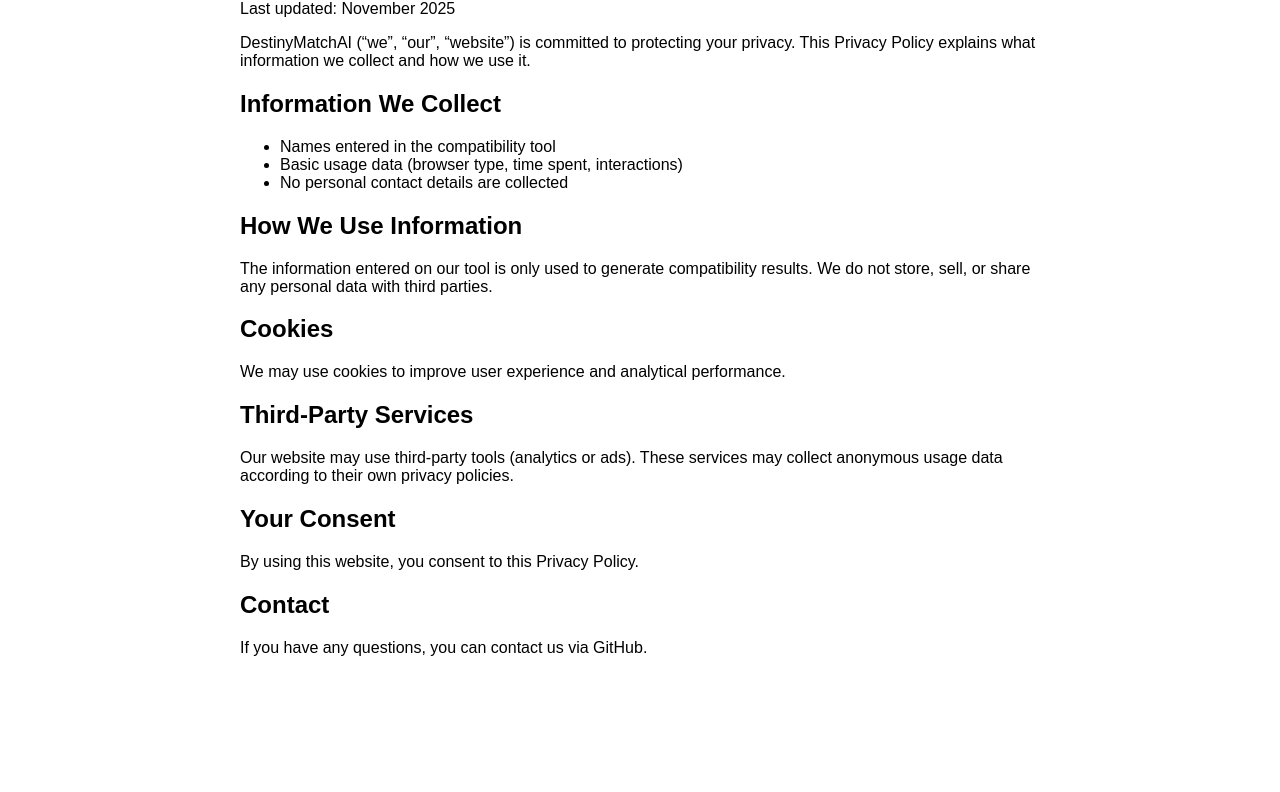
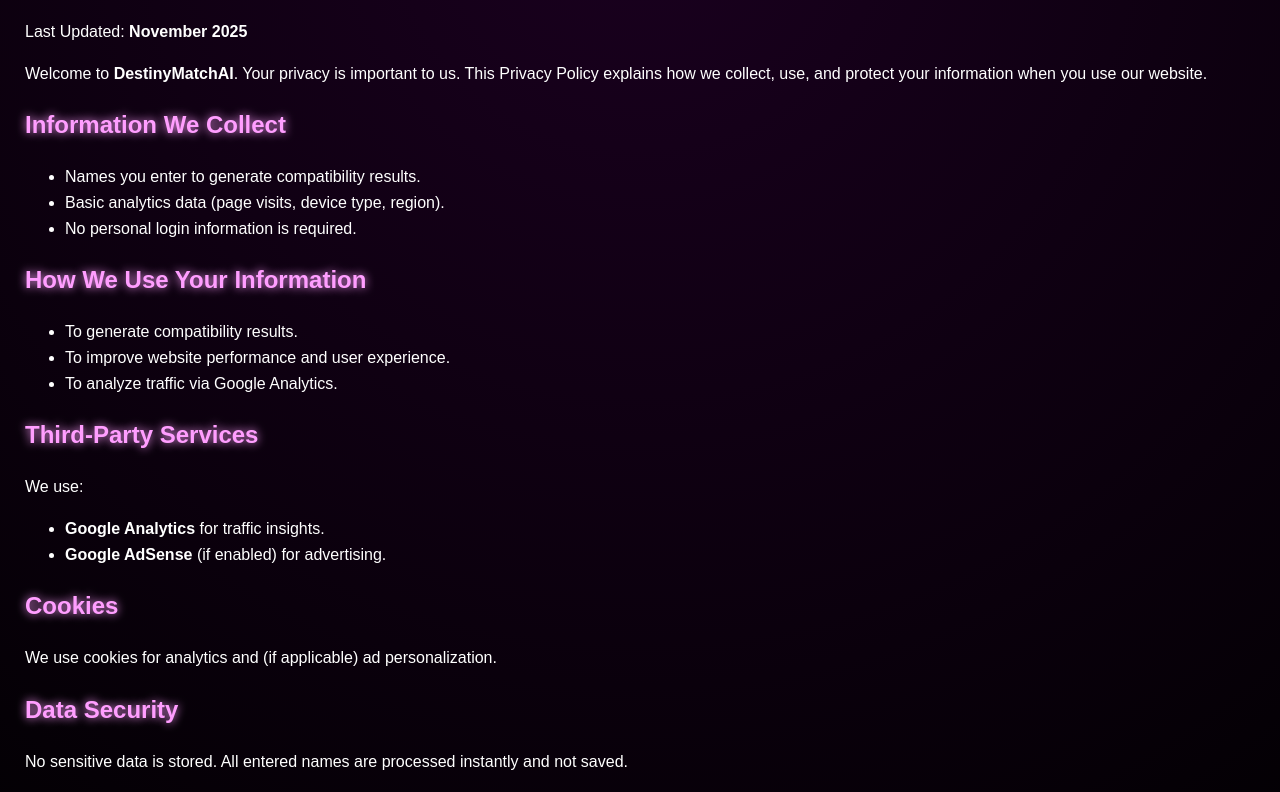
Before and after one commit to namanbothara4-boop/DestinyMatch-AI, a plain HTML site: page privacy.html in a window 1280 px wide. Shown: the part 100-892 px from the top of the page. Before the commit the page ends 800 px from the top, so only its background shows below. Drawn offline with Linux system fonts and the light colour scheme.

Commit message:
Revise privacy policy and enhance styling
Updated the privacy policy content and styling.

```diff
--- a/privacy.html
+++ b/privacy.html
@@ -4,45 +4,67 @@
 <meta charset="UTF-8" />
 <meta name="viewport" content="width=device-width, initial-scale=1.0" />
 <title>Privacy Policy – DestinyMatchAI</title>
+<style>
+body {
+  margin: 0;
+  padding: 25px;
+  font-family: 'Poppins', sans-serif;
+  background: radial-gradient(circle at top, #1a001f, #000);
+  color: white;
+  line-height: 1.6;
+}
+h1, h2 {
+  color: #ff9eff;
+  text-shadow: 0 0 10px #ff9eff;
+}
+a { color: #ffb8ff; }
+.footer { margin-top:40px; text-align:center; color:#aaa; font-size:0.9em; }
+</style>
 </head>
-<body style="max-width:800px;margin:auto;padding:20px;font-family:Arial;">
+<body>
+
 <h1>Privacy Policy</h1>
-  <p>Last updated: November 2025</p>
+<p>Last Updated: <strong>November 2025</strong></p>
 
-  <p>DestinyMatchAI (“we”, “our”, “website”) is committed to protecting your privacy.
-  This Privacy Policy explains what information we collect and how we use it.</p>
+<p>Welcome to <strong>DestinyMatchAI</strong>. Your privacy is important to us. This Privacy Policy explains how we collect, use, and protect your information when you use our website.</p>
 
 <h2>Information We Collect</h2>
 <ul>
-    <li>Names entered in the compatibility tool</li>
-    <li>Basic usage data (browser type, time spent, interactions)</li>
-    <li>No personal contact details are collected</li>
+  <li>Names you enter to generate compatibility results.</li>
+  <li>Basic analytics data (page visits, device type, region).</li>
+  <li>No personal login information is required.</li>
 </ul>
 
-  <h2>How We Use Information</h2>
-  <p>
-    The information entered on our tool is only used to generate compatibility results.
-    We do not store, sell, or share any personal data with third parties.
-  </p>
+<h2>How We Use Your Information</h2>
+<ul>
+  <li>To generate compatibility results.</li>
+  <li>To improve website performance and user experience.</li>
+  <li>To analyze traffic via Google Analytics.</li>
+</ul>
+
+<h2>Third-Party Services</h2>
+<p>We use:</p>
+<ul>
+  <li><strong>Google Analytics</strong> for traffic insights.</li>
+  <li><strong>Google AdSense</strong> (if enabled) for advertising.</li>
+</ul>
 
 <h2>Cookies</h2>
-  <p>We may use cookies to improve user experience and analytical performance.</p>
+<p>We use cookies for analytics and (if applicable) ad personalization.</p>
 
-  <h2>Third-Party Services</h2>
-  <p>
-    Our website may use third-party tools (analytics or ads). These services may collect
-    anonymous usage data according to their own privacy policies.
-  </p>
+<h2>Data Security</h2>
+<p>No sensitive data is stored. All entered names are processed instantly and not saved.</p>
 
-  <h2>Your Consent</h2>
-  <p>
-    By using this website, you consent to this Privacy Policy.
-  </p>
+<h2>Contact Us</h2>
+<p>If you have questions, contact us here:</p>
+<a href="contact.html">Contact Page</a>
 
-  <h2>Contact</h2>
-  <p>
-    If you have any questions, you can contact us via GitHub.
-  </p>
+<div class="footer">
+  <a href="index.html">Home</a> |
+  <a href="terms.html">Terms</a> |
+  <a href="disclaimer.html">Disclaimer</a> |
+  <a href="about.html">About</a>
+</div>
 
 </body>
 </html>
```
Lines whose indentation alone changed are shown as unchanged.
